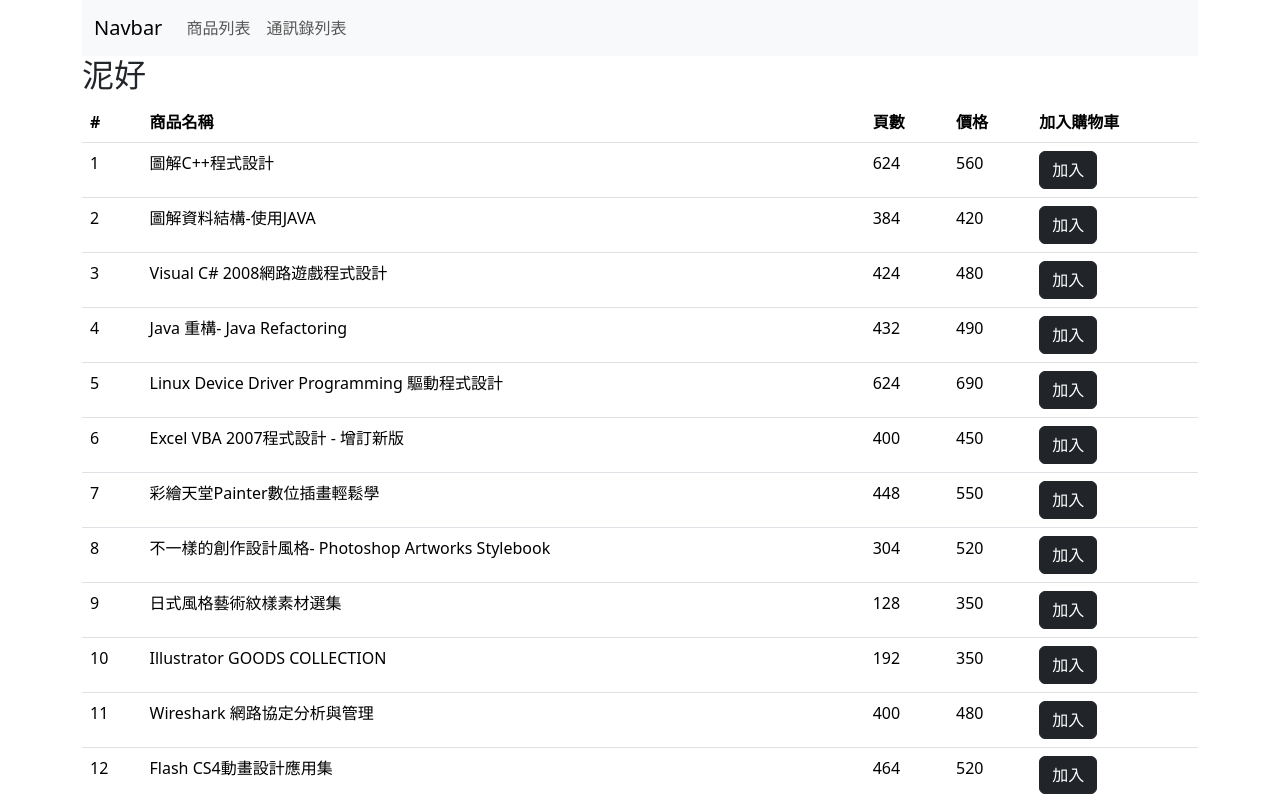
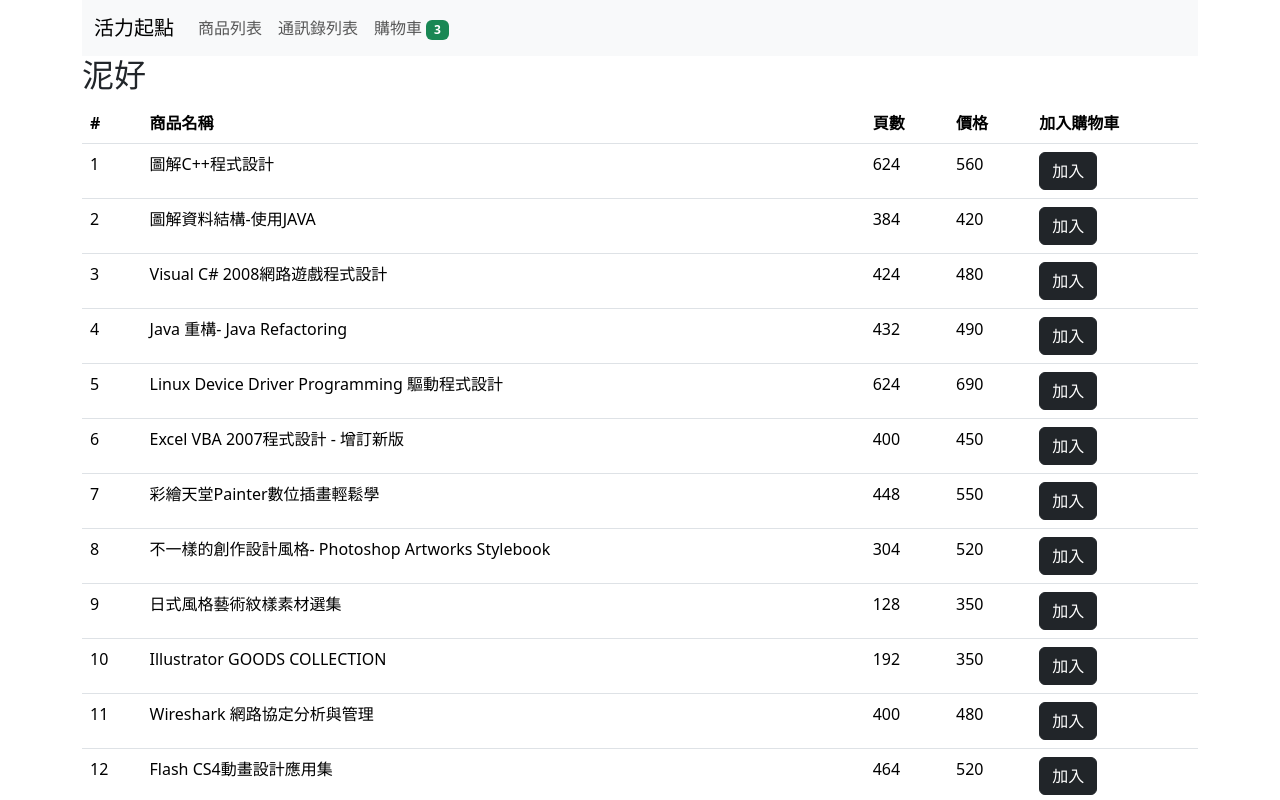
Before and after one commit to yanniao0827/next, a Next.js app: page /product-list in a window 1280 px wide. Shown: the top 800 px of the page. Built offline with nearby package versions, Linux system fonts and the light colour scheme.

Commit message:
購物車商品新增

```diff
--- a/components/layouts/navbar.js
+++ b/components/layouts/navbar.js
@@ -1,5 +1,7 @@
 import React from "react";
 import Link from "next/link";
+// import styles from ""
+// import Image from "next/image";
 
 export default function Navbar() {
   return (
@@ -7,7 +9,7 @@ export default function Navbar() {
       <nav className="navbar navbar-expand-lg bg-body-tertiary">
         <div className="container-fluid">
           <a className="navbar-brand" href="#">
-            Navbar
+            活力起點
           </a>
           <button
             className="navbar-toggler"
@@ -32,6 +34,11 @@ export default function Navbar() {
                   通訊錄列表
                 </Link>
               </li>
+              <li className="nav-item">
+                <Link className="nav-link" href="/cart">
+                  購物車 <span class="badge text-bg-success">3</span>
+                </Link>
+              </li>
             </ul>
           </div>
         </div>
--- a/pages/product-list.js
+++ b/pages/product-list.js
@@ -4,6 +4,21 @@ import Head from "next/head";
 import { products } from "@/data/products";
 
 export default function ProductList() {
+    const addToCart = (pid) => {
+        const cartKey = "shin-cart";
+        const item = products.find((p) => p.id === pid);
+        console.log({ pid, item });
+        const oriData = localStorage.getItem(cartKey);
+        let cartData = []; // 預設值
+        try {
+          cartData = JSON.parse(oriData);
+          if (!Array.isArray(cartData)) {
+            cartData = [];
+          }
+        } catch (ex) {}
+        cartData.push({ ...item, quantity: 1 });
+        localStorage.setItem(cartKey, JSON.stringify(cartData));
+      };
   return (
     <Layout1>
       <Head>
@@ -28,7 +43,7 @@ export default function ProductList() {
                 <td>{p.bookname}</td>
                 <td>{p.pages}</td>
                 <td>{p.price}</td>
-                <td><button type="button" class="btn btn-dark">加入</button></td>
+                <td><button type="button" class="btn btn-dark"  onClick={() => addToCart(p.id)}>加入</button></td>
             </tr>
         })
     }
```
